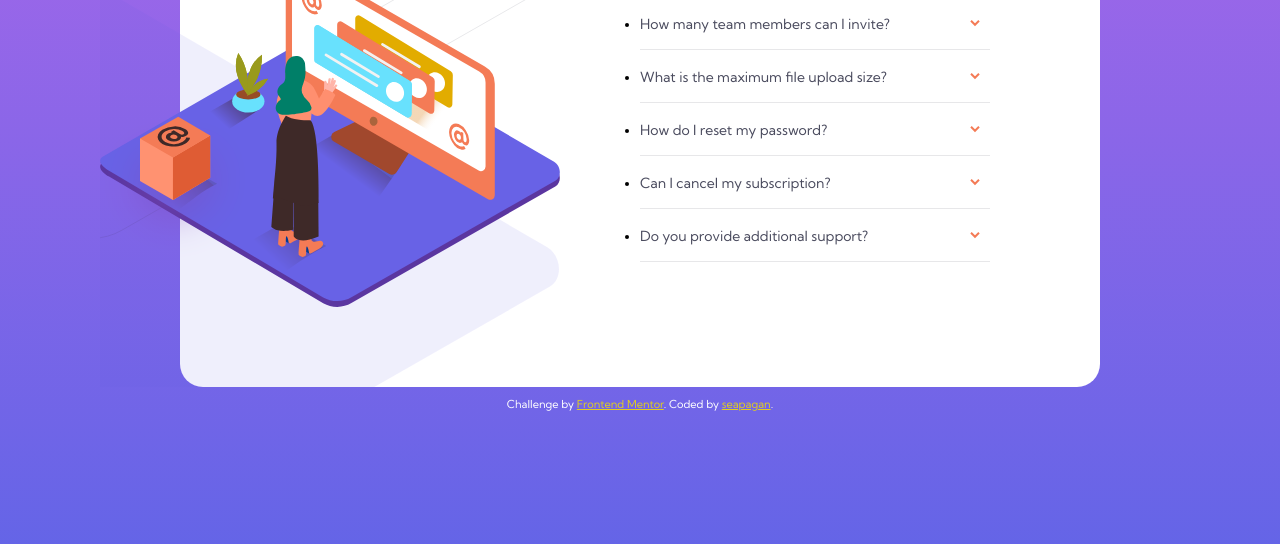
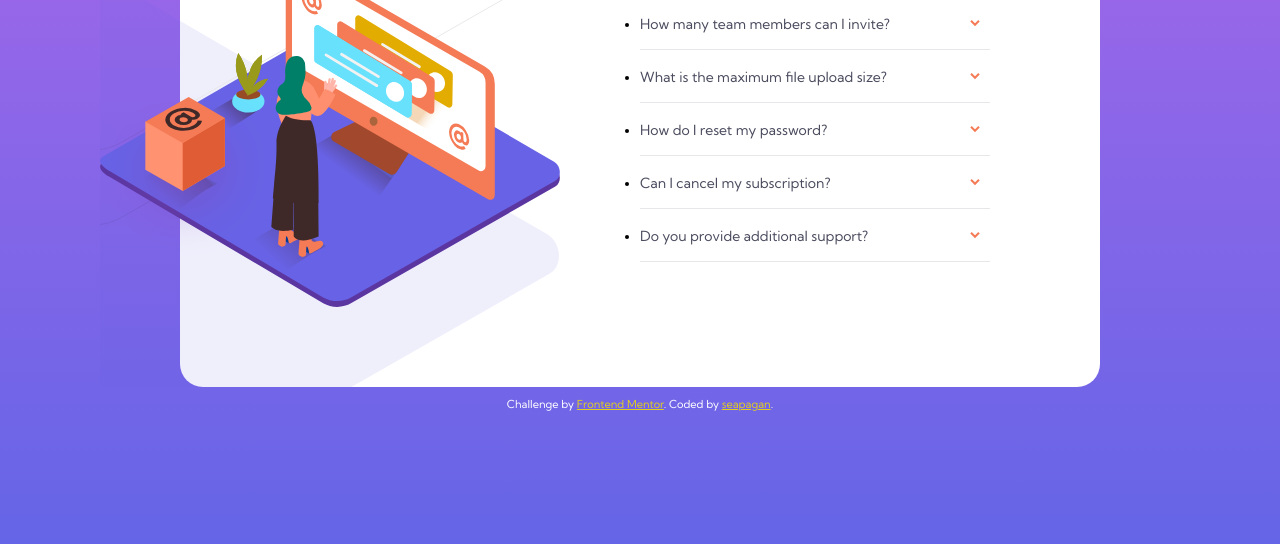
Before and after one commit to seapagan-fem/faq-accordian-card, a plain HTML site: page index.html in a window 1280 px wide. Shown: the part 256-800 px from the top of the page. Drawn offline with Linux system fonts and the light colour scheme.

Commit message:
slight tweak to image postions for desktop.

```diff
--- a/styles/styles.css
+++ b/styles/styles.css
@@ -60,8 +60,8 @@ body {
     url("../images/illustration-woman-online-desktop.svg"),
     url("../images/bg-pattern-desktop.svg");
   background-repeat: no-repeat;
-  background-position: left 65%, center, right 65%;
-  background-size: 150px, contain, auto;
+  background-position: left 63%, center, right 68%;
+  background-size: 170px, contain, auto;
 }
 
 .main-heading {
```
